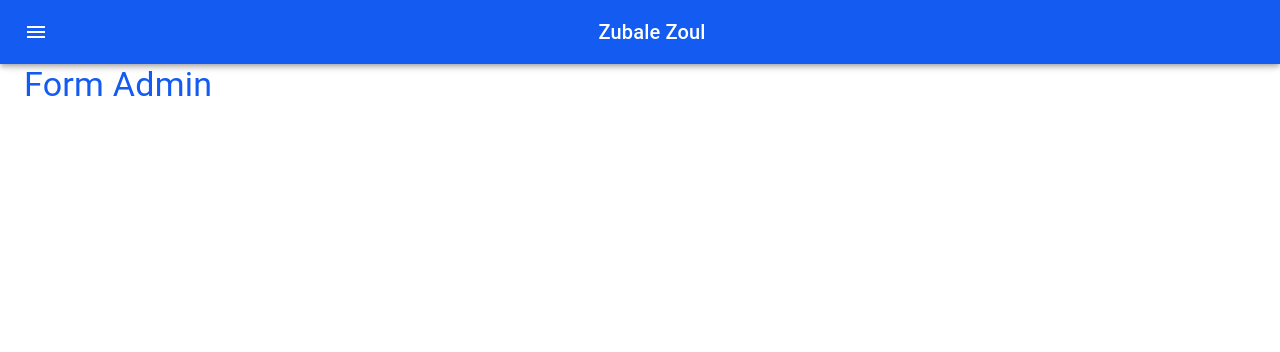
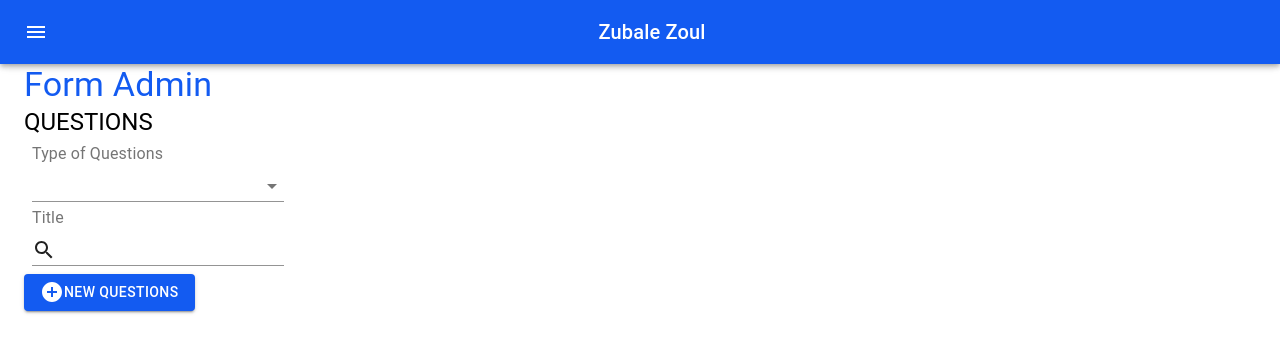
Before and after one commit to shirley-startary/assessment2_zubale, a React (Create React App) app: page / in a window 1280 px wide. Shown: the top 352 px of the page. Built offline with nearby package versions, Linux system fonts and the light colour scheme.

Commit message:
Add form questions component, design

```diff
--- a/src/components/FormQuestions.jsx
+++ b/src/components/FormQuestions.jsx
@@ -1,14 +1,108 @@
 import React from 'react';
 import Typography from '@material-ui/core/Typography'
+import {
+  makeStyles,
+  Box,
+  Grid,
+  TextField,
+  MenuItem,
+  FormControl,
+  InputLabel,
+  InputAdornment,
+  Button
+} from '@material-ui/core';
+
+import SearchIcon from '@material-ui/icons/Search';
+import AddCircleIcon from '@material-ui/icons/AddCircle'
+
+const currencies = [
+  {
+    value: 'USD',
+    label: '1',
+  },
+  {
+    value: 'EUR',
+    label: '2',
+  },
+  {
+    value: 'BTC',
+    label: '3',
+  },
+  {
+    value: 'JPY',
+    label: '4',
+  },
+];
 
 
+const useStyles = makeStyles((theme) => ({
+  root: {
+    flexDirection:"row",
+
+    '& .MuiTextField-root': {
+      margin: theme.spacing(1),
+      width: '25ch',
+      display: 'flex'
+    },
+  },
+  margin: {
+    margin: theme.spacing(1),
+  },
+
+}));
+
 const FormQuestions = () => {
+  const classes = useStyles();
+  const [currency, setCurrency] = React.useState('EUR');
+
+  const handleChange = (event) => {
+    setCurrency(event.target.value);
+  };
+
   return (
     <div>
       <Typography variant="h5" color="initial">
         QUESTIONS
       </Typography>
+      <form className={classes.root} noValidate autoComplete="off">
+        <div className={classes.divcontainer}>
+          <InputLabel className={classes.margin}>
+            Type of Questions
+          </InputLabel>
+          <TextField
+            id="standard-number"
+            select
+            type="Text"
+            onChange={handleChange}
+          >
 
+            {currencies.map((option) => (
+                <MenuItem key={option.value} value={option.value}>
+                  {option.label}
+                </MenuItem>
+              ))}
+          </TextField>
+        </div>
+        <div>
+          <InputLabel className={classes.margin}>
+            Title
+          </InputLabel>
+          <TextField
+            id="input-with-icon-textfield"
+            InputProps={{
+              startAdornment: (
+                <InputAdornment position="start">
+                  <SearchIcon />
+                </InputAdornment>
+              ),
+            }}
+            />
+        </div>
+        <Button variant="contained" color="primary">
+          <AddCircleIcon />
+          NEW QUESTIONS
+        </Button>
+      </form>
     </div>
   );
 };
--- a/src/components/Main.jsx
+++ b/src/components/Main.jsx
@@ -2,6 +2,7 @@ import React from 'react';
 
 import Typography from '@material-ui/core/Typography';
 import { makeStyles,Container } from '@material-ui/core';
+import FormQuestions from './FormQuestions.jsx';
 
 
 const useStyle = makeStyles({
@@ -14,9 +15,10 @@ const  Main = () => {
   return (
 
     <Container maxWidth="xl">
-        <Typography variant="h4" color="primary">
-          Form Admin
-        </Typography>
+      <Typography variant="h4" color="primary">
+        Form Admin
+      </Typography>
+      <FormQuestions/>
     </Container>
   );
 }
--- a/src/components/Quetions.jsx
+++ b/src/components/Quetions.jsx
@@ -1,7 +1,11 @@
 import React from 'react';
 
 const Question = () => {
-
+  return (
+    <div>
+      Question
+    </div>
+  );
 };
 
 export default Question;
```
